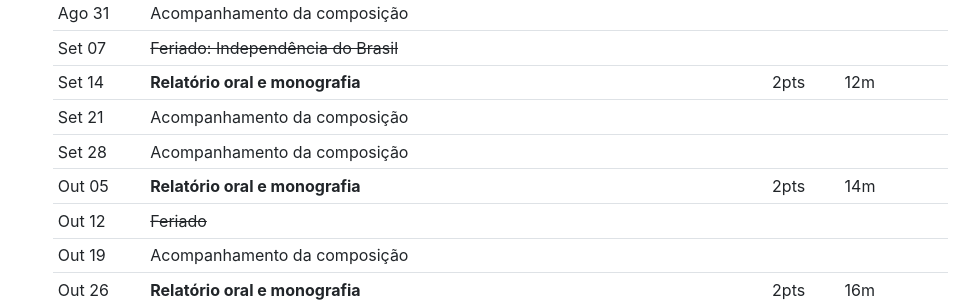
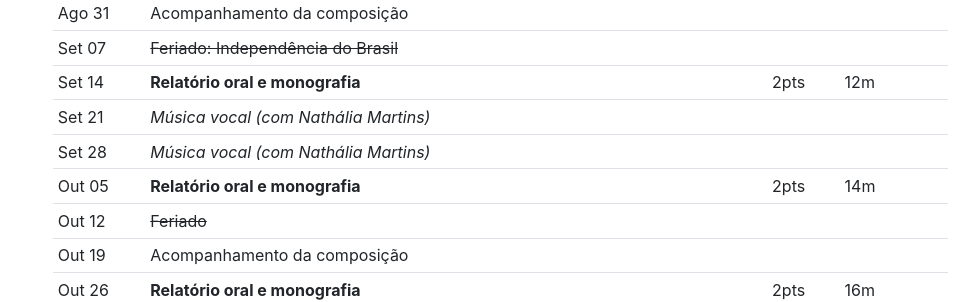
Before and after one commit to kroger/genosmus, a Jekyll site: the page built from _pedro/musb19.md, in a window 1280 px wide. Shown: the part 582-884 px from the top of the page, without its empty margins (47-1026 px from the left). Built offline with Jekyll 4.4.1, drawn with Linux system fonts in a browser that asks for light colours.

Commit message:
Atualiza cronograma

```diff
--- a/_pedro/musb19.md
+++ b/_pedro/musb19.md
@@ -21,8 +21,8 @@ poderá ser modificado de acordo com a necessidade e eventualidade.
 Ago 31 | Acompanhamento da composição
 Set 07 | <del>Feriado: Independência do Brasil</del> | |
 Set 14 | **Relatório oral e monografia** | 2pts | 12m
-Set 21 | Acompanhamento da composição
-Set 28 | Acompanhamento da composição
+Set 21 | *Música vocal (com Nathália Martins)*
+Set 28 | *Música vocal (com Nathália Martins)*
 Out 05 | **Relatório oral e monografia** | 2pts | 14m
 Out 12 | <del>Feriado</del> | |
 Out 19 | Acompanhamento da composição
```
Also changed, not shown: _pedro/musa87.md (+2 -2 lines).
